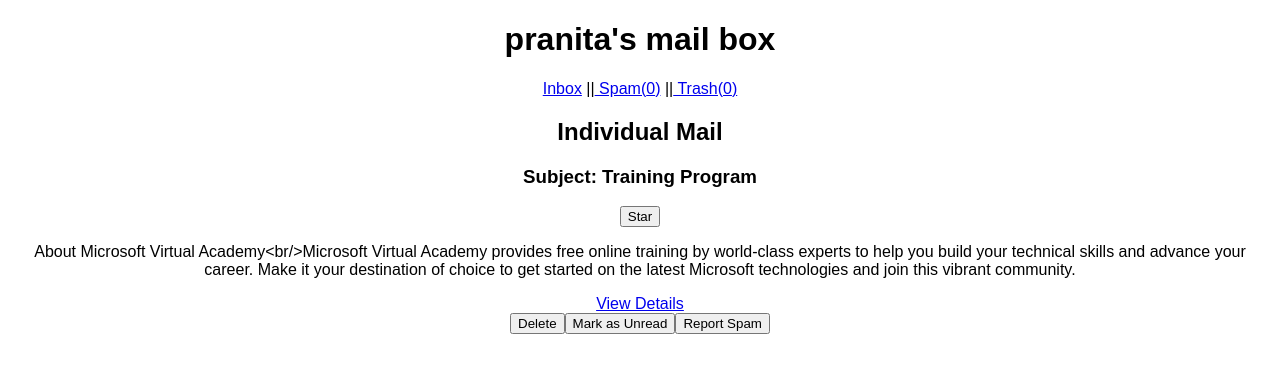
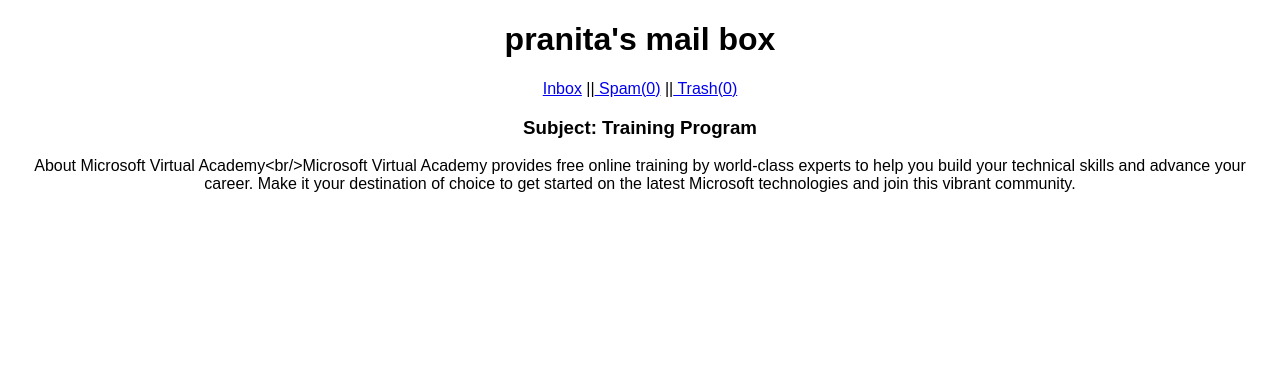
Before and after one commit to pranita09/email-app-v2, a React (Create React App) app: page /mail/guid-1 in a window 1280 px wide. Shown: the top 372 px of the page. Built offline with nearby package versions, Linux system fonts and the light colour scheme.

Commit message:
fix: view details link for spam and trash

```diff
--- a/src/pages/IndividualMail.jsx
+++ b/src/pages/IndividualMail.jsx
@@ -4,14 +4,20 @@
 
 const IndividualMail = () =>{
     const {mailId} = useParams();
-    const {state} = useMails();
+    const {state: {mails, spam, trash}} = useMails();
 
-    const findMail = state.mails?.find(mail=> mail.mId ===(mailId));
+    const inboxMail = mails?.find(mail=> mail.mId ===mailId);
+    const spamMail = spam?.find(mail => mail.mId === mailId);
+    const trashMail = trash?.find(mail => mail.mId === mailId)
+
+    const selectedMail = inboxMail ?? spamMail ?? trashMail
 
     return(
         <>
-            <h2>Individual Mail</h2>
-            <MailCard mail={findMail}/>
+            <div>
+                <h3>Subject: {selectedMail.subject}</h3>
+                <p>{selectedMail.content}</p>
+            </div>
         </>
     )
 }
```
